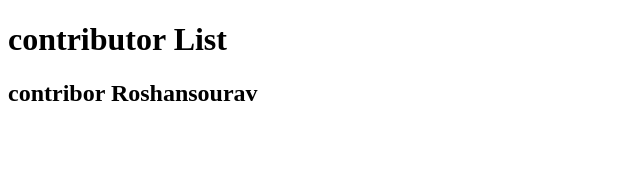
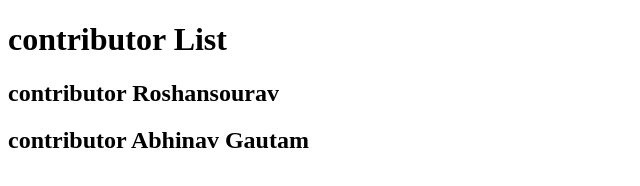
Before and after one commit to roshansourav/contributors, a plain HTML site: page index.html in a window 1280 px wide. Shown: the whole page, without its empty margins (0-640 px from the left). Drawn offline with Linux system fonts and the light colour scheme.

Commit message:
Update index.html
adding contribution

```diff
--- a/index.html
+++ b/index.html
@@ -7,6 +7,7 @@
 </head>
 <body>
     <h1>contributor List</h1>
-    <h2>contribor Roshansourav</h2>
+    <h2>contributor Roshansourav</h2>
+    <h2>contributor Abhinav Gautam</h2>
 </body>
 </html>
```
